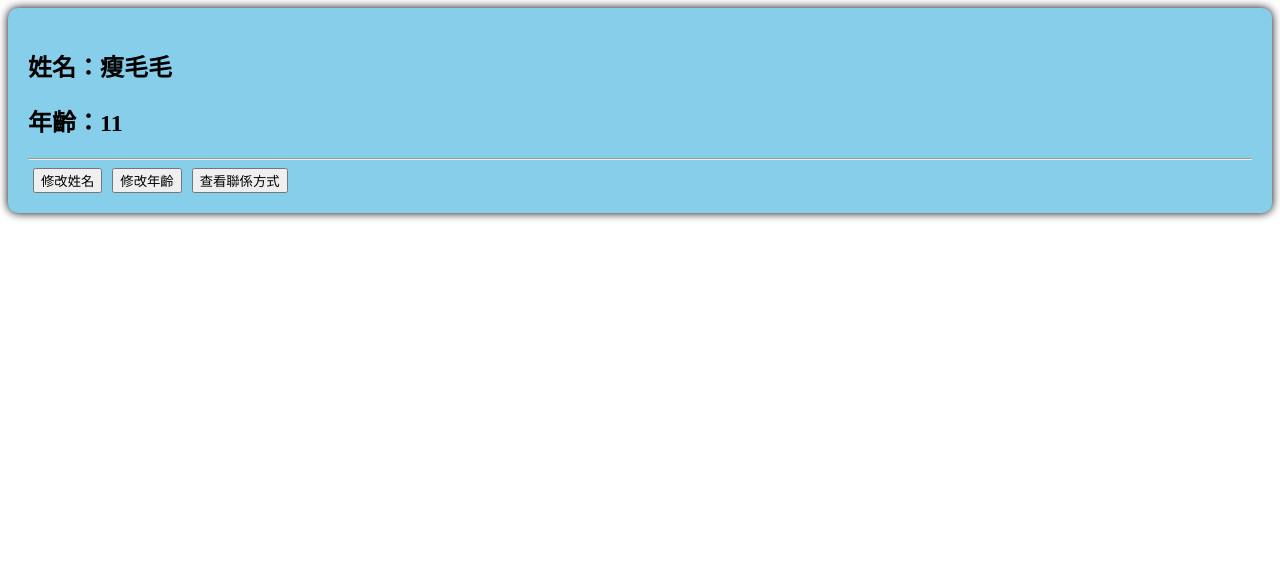
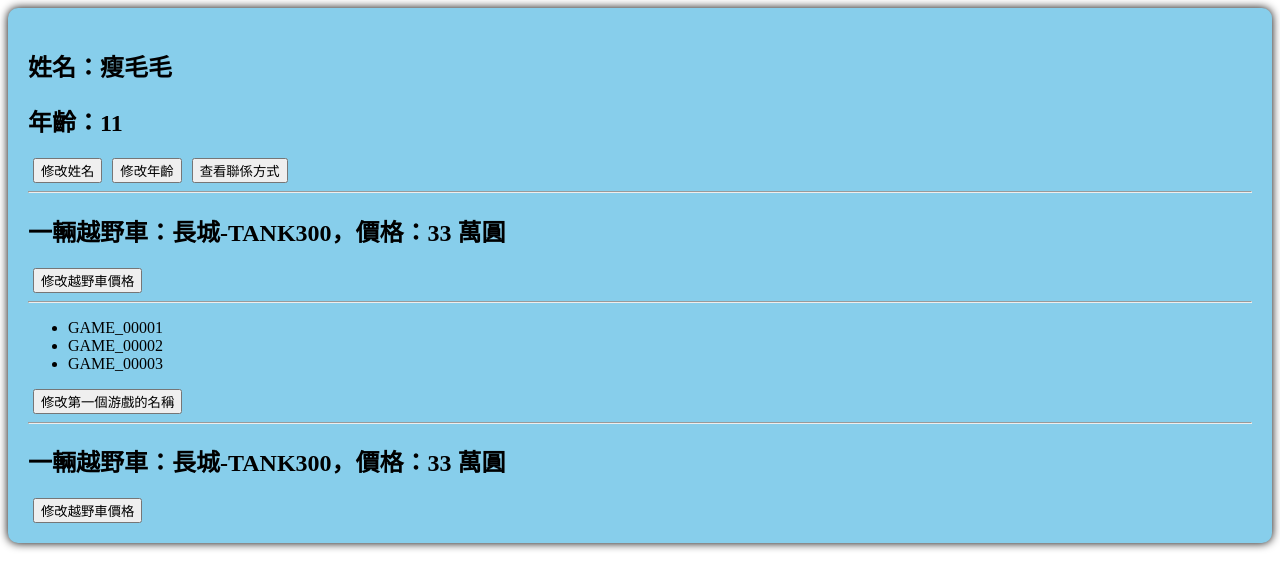
Before and after one commit to lightblueskyline/ShangGuiGu_YuShenXinBan_Vue3_2024, a Vue app in the folder code/vue3_test/: page / in a window 1280 px wide. Shown: the top 588 px of the page. Built offline with nearby package versions, Linux system fonts and the light colour scheme.

Commit message:
2024/07/05

```diff
--- a/code/vue3_test/package.json
+++ b/code/vue3_test/package.json
@@ -15,6 +15,7 @@
     "@vitejs/plugin-vue": "^5.0.5",
     "typescript": "^5.2.2",
     "vite": "^5.3.1",
+    "vite-plugin-vue-setup-extend": "^0.4.0",
     "vue-tsc": "^2.0.21"
   }
 }
--- a/code/vue3_test/src/components/Person.vue
+++ b/code/vue3_test/src/components/Person.vue
@@ -2,43 +2,28 @@
     <div class="person">
         <h2>姓名：{{ name }}</h2>
         <h2>年齡：{{ age }}</h2>
-        <hr>
         <button @click="changeName">修改姓名</button>
         <button @click="changeAge">修改年齡</button>
         <button @click="showTel">查看聯係方式 </button>
+        <hr>
+        <h2>一輛越野車：{{ car.brand }}，價格：{{ car.price }} 萬圓</h2>
+        <button @click="changeCarPrice">修改越野車價格</button>
+        <hr>
+        <ul>
+            <li v-for="game in games" :key="game.id">{{ game.name }}</li>
+        </ul>
+        <button @click="changeFirstGameName">修改第一個游戲的名稱</button>
+        <hr>
+        <h2>一輛越野車：{{ car1.brand }}，價格：{{ car1.price }} 萬圓</h2>
+        <button @click="changeCarPrice">修改越野車價格</button>
     </div>
 </template>
 
-<script lang="ts">
-export default {
-    name: 'Person',
-    // setup() {
-    //     // 數據
-    //     let name = '瘦毛毛' // 此時變量非響應式
-    //     let age = 33 // 此時變量非響應式
-    //     let tel = '13888888888' // 此時變量非響應式
-
-    //     // 方法
-    //     function changeName() {
-    //         name = 'M_0v0_M' // 如此修改變量，頁面沒有變化
-    //     }
-    //     function changeAge() {
-    //         age += 1
-    //     }
-    //     function showTel() {
-    //         alert(tel)
-    //     }
-
-    //     // 暴露
-    //     return { name, age, changeName, changeAge, showTel }
-    //     // setup 的返回值也可以為一個渲染函數
-    //     // return () => { '哈哈' }
-    // }
-}
-</script>
 <!--setup 語法糖 自動返回暴露-->
-<script setup lang="ts">
-import { ref } from 'vue';
+<!--通過安裝插件 npm install vite-plugin-vue-setup-extend -D-->
+<!--無需再書寫 export default -> name:"Person"-->
+<script setup lang="ts" name="Person">
+import { ref, reactive } from 'vue';
 
 // 數據
 // let name = '瘦毛毛' // 此時變量非響應式
@@ -46,6 +31,20 @@
 // let age = 11 // 此時變量非響應式
 let age = ref(11) // ref 基本類型的響應式變量
 let tel = '13888888888' // 此時變量非響應
+//
+let car = reactive({ brand: '長城-TANK300', price: 33 })
+console.log(car)
+//
+let games = reactive([
+    { id: '00001', name: 'GAME_00001' },
+    { id: '00003', name: 'GAME_00002' },
+    { id: '00003', name: 'GAME_00003' }
+])
+console.log(games)
+//
+let car1 = ref({ brand: '長城-TANK300', price: 33 })
+console.log(car1)
+
 // 方法
 function changeName() {
     name.value = 'M_0v0_M' // 如此修改變量，頁面沒有變化
@@ -55,6 +54,19 @@
 }
 function showTel() {
     alert(tel)
+}
+/** 改變越野車價格 */
+function changeCarPrice() {
+    car.price += 1
+    //
+    car1.value.brand = '長城-TANK400'
+    car1.value.price += 1
+    //
+    // Object.assign(car, { brand: '奧拓', price: 6 })
+}
+/** 修改第一個游戲的名稱 */
+function changeFirstGameName() {
+    games[0].name = '魔獸爭霸III - 冰封王座'
 }
 </script>
 
```
Also changed, not shown: 2 other files (tests, documents, lock files or other folders).
